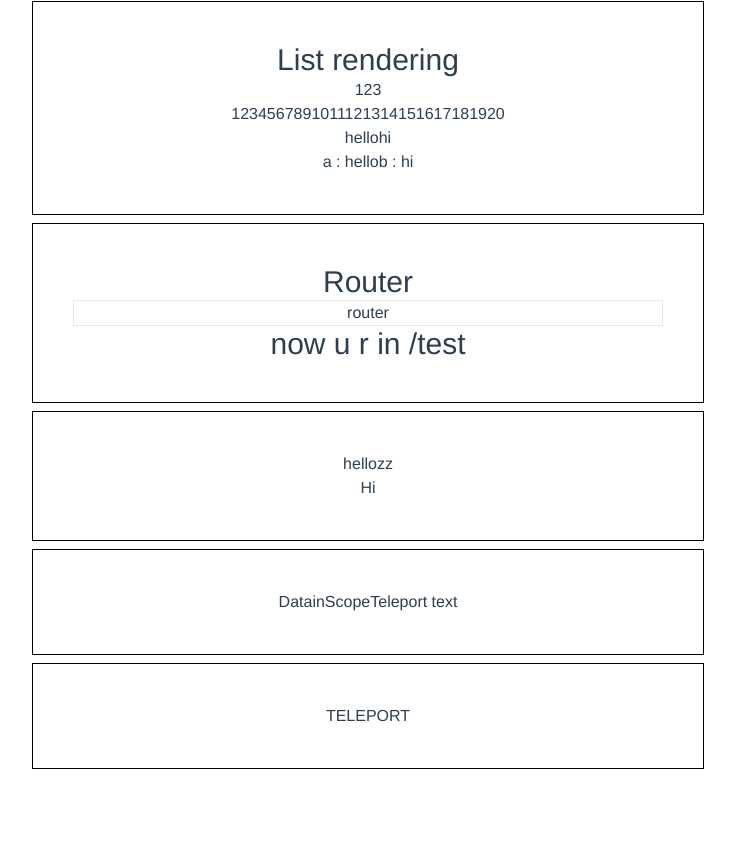
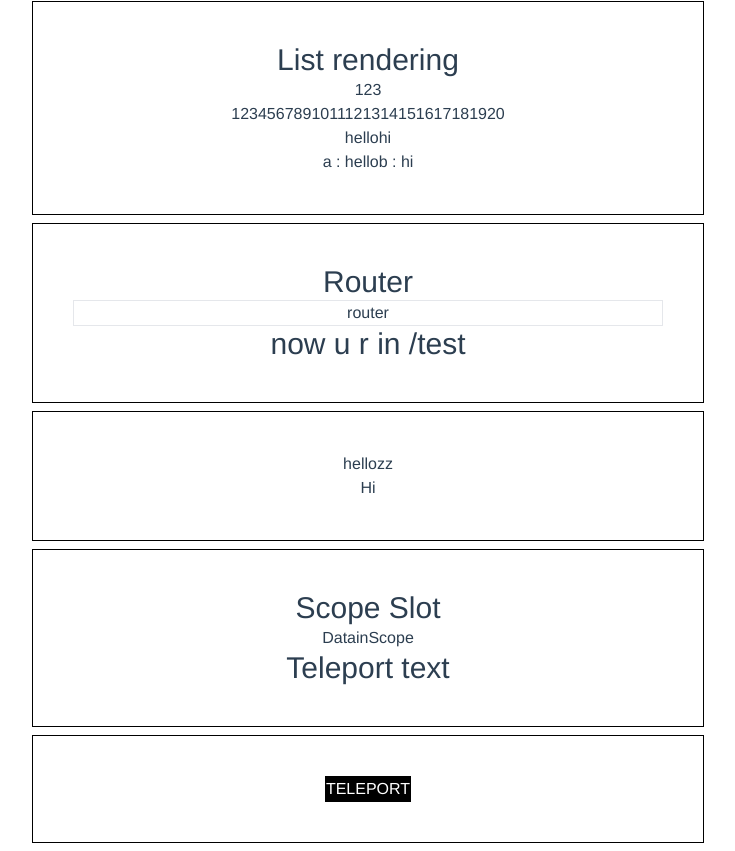
Before and after one commit to thasuohm/examplezzz, a Vue app: page /test in a window 1280 px wide. Shown: the part 931-1782 px from the top of the page, without its empty margins (272-1007 px from the left). Before the commit the page ends 1708 px from the top, so only its background shows below. Built offline with nearby package versions, Linux system fonts and the light colour scheme.

Commit message:
decorate

```diff
--- a/src/App.vue
+++ b/src/App.vue
@@ -81,8 +81,9 @@
    <scope v-slot="slotGet">
      {{ slotGet.scopeTest }}
    </scope>
+  </container>
 
-  </container>
+
 
 <container>
 
--- a/src/components/Container.vue
+++ b/src/components/Container.vue
@@ -3,3 +3,5 @@
         <slot/>
     </div>
 </template>
+
+data = "hello"
--- a/src/components/Scope.vue
+++ b/src/components/Scope.vue
@@ -1,5 +1,6 @@
 <template>
    <span>
+       <h1 class="text-3xl"> Scope Slot</h1>
        <slot :scopeTest="scopeTest">  </slot>
    </span>
 </template>
--- a/src/components/Teleportz.vue
+++ b/src/components/Teleportz.vue
@@ -1,7 +1,7 @@
 <template>
-    <button @click="clicked = !clicked ">TELEPORT</button>
+    <button @click="clicked = !clicked " class= 'border border-black bg-black text-white'>TELEPORT</button>
     <!-- ใช้ v-if แทน disabled ก็ได้ -->
-    <teleport to="#forTele" :disabled="clicked" >Teleport text</teleport>
+    <teleport to="#forTele" :disabled="clicked" ><h1 class= "text-3xl">Teleport text</h1></teleport>
 </template>
 
 <script>
```
